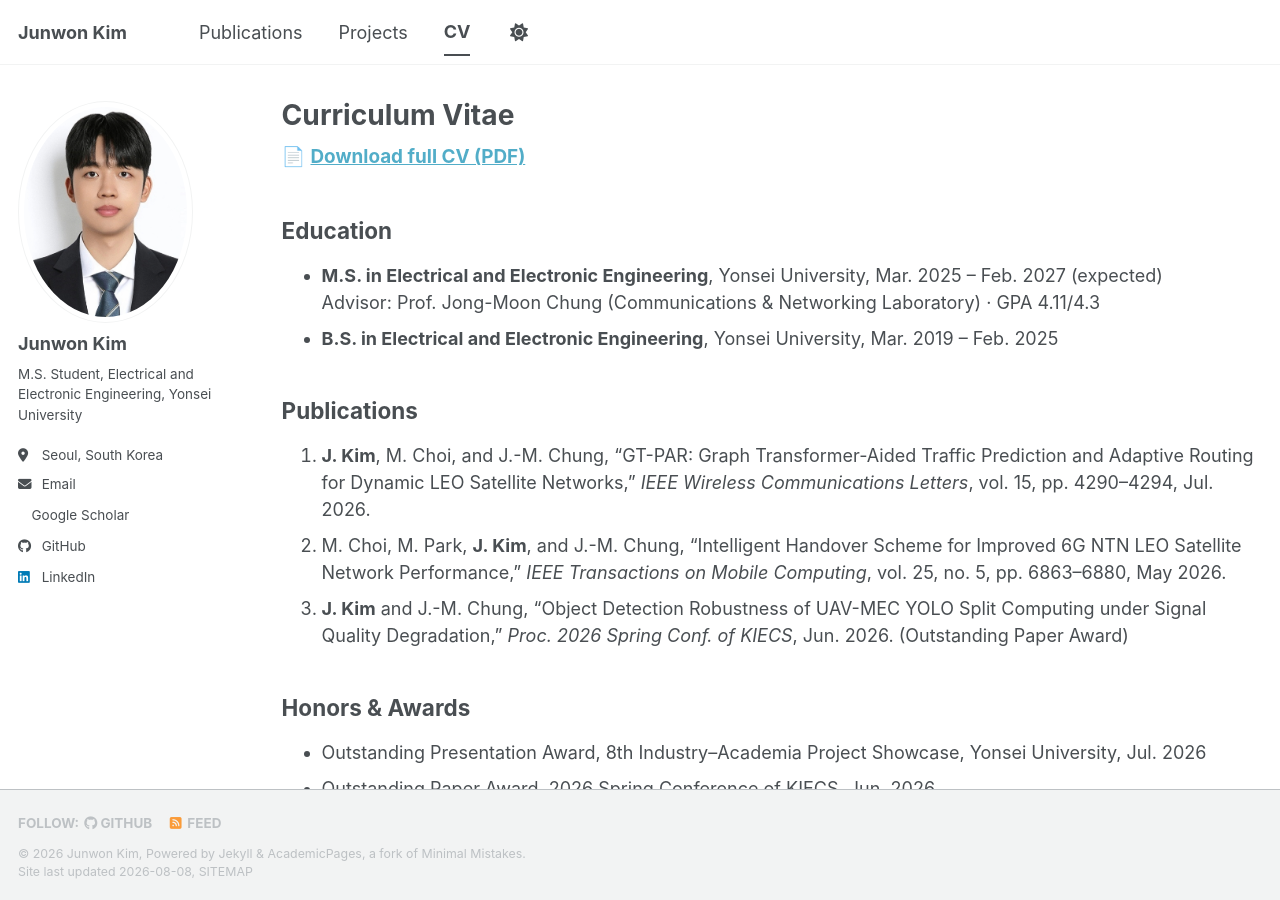
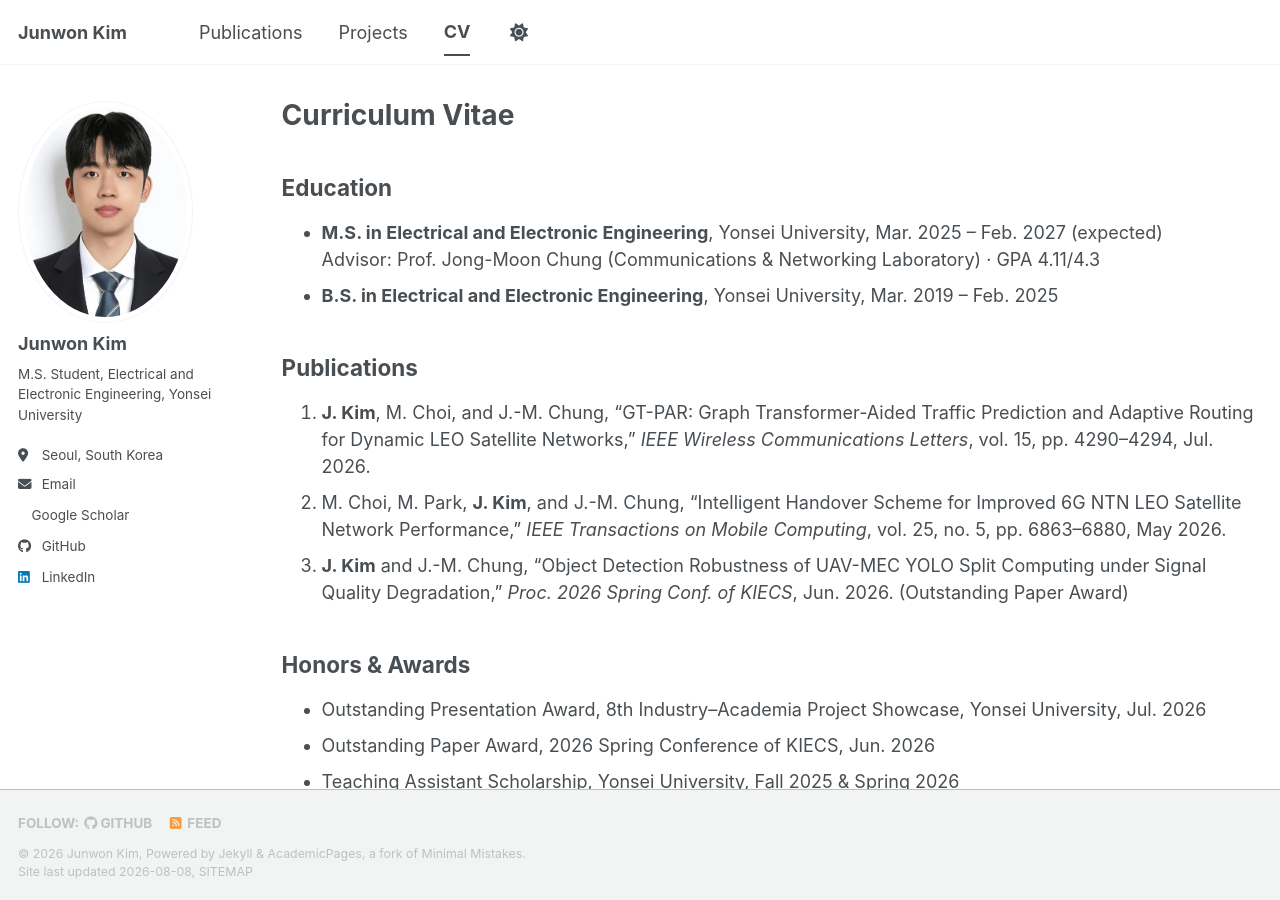
Before and after one commit to Junwon-Kim216/Junwon-Kim216.github.io, a Jekyll site: the page built from _pages/cv.md, in a window 1280 px wide and 900 px high. Built offline with Jekyll 4.4.1, drawn with Linux system fonts in a browser that asks for light colours; a style sheet for code colours, icons or effects is not loaded.

Commit message:
Update cv.md

```diff
--- a/_pages/cv.md
+++ b/_pages/cv.md
@@ -4,8 +4,6 @@ title: "Curriculum Vitae"
 permalink: /cv/
 author_profile: true
 ---
-
-<p class="cv-download">📄 <a href="/files/Junwon_Kim_CV.pdf">Download full CV (PDF)</a></p>
 
 <h2>Education</h2>
 <ul>
```
